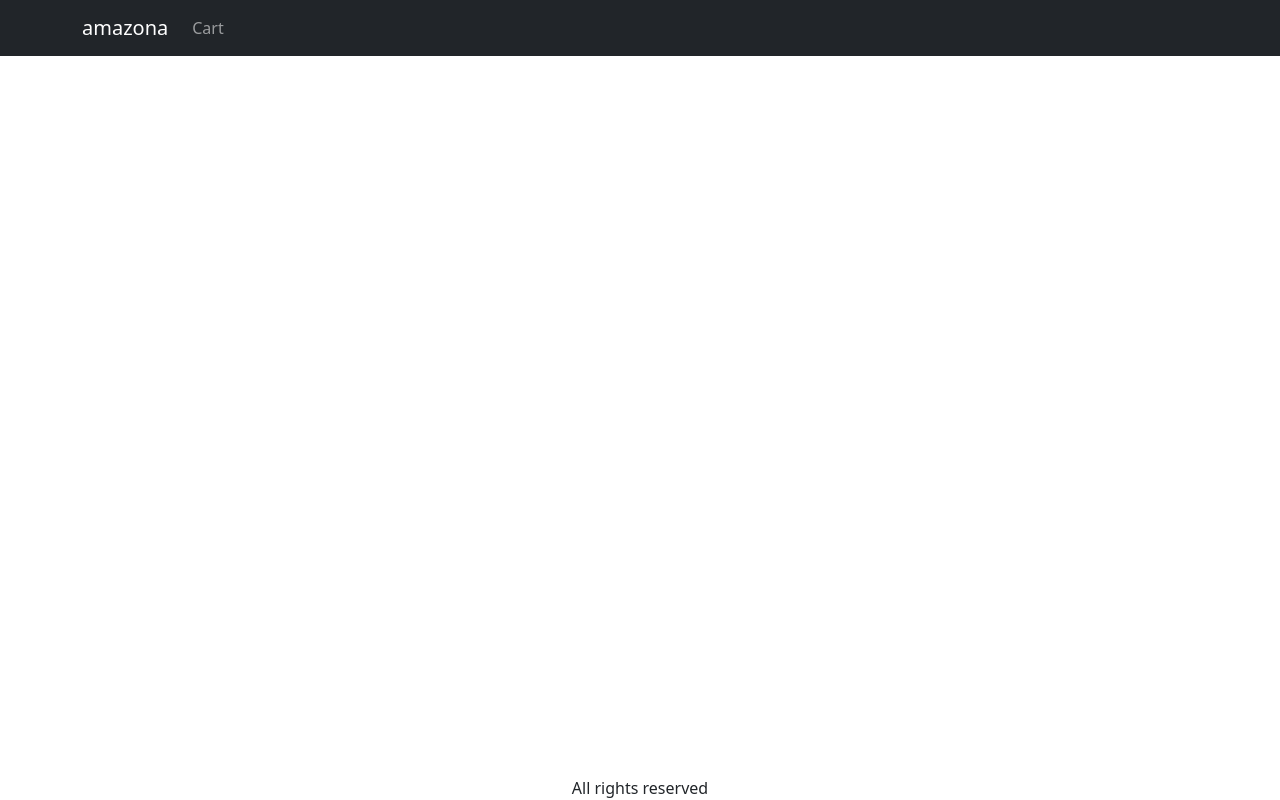
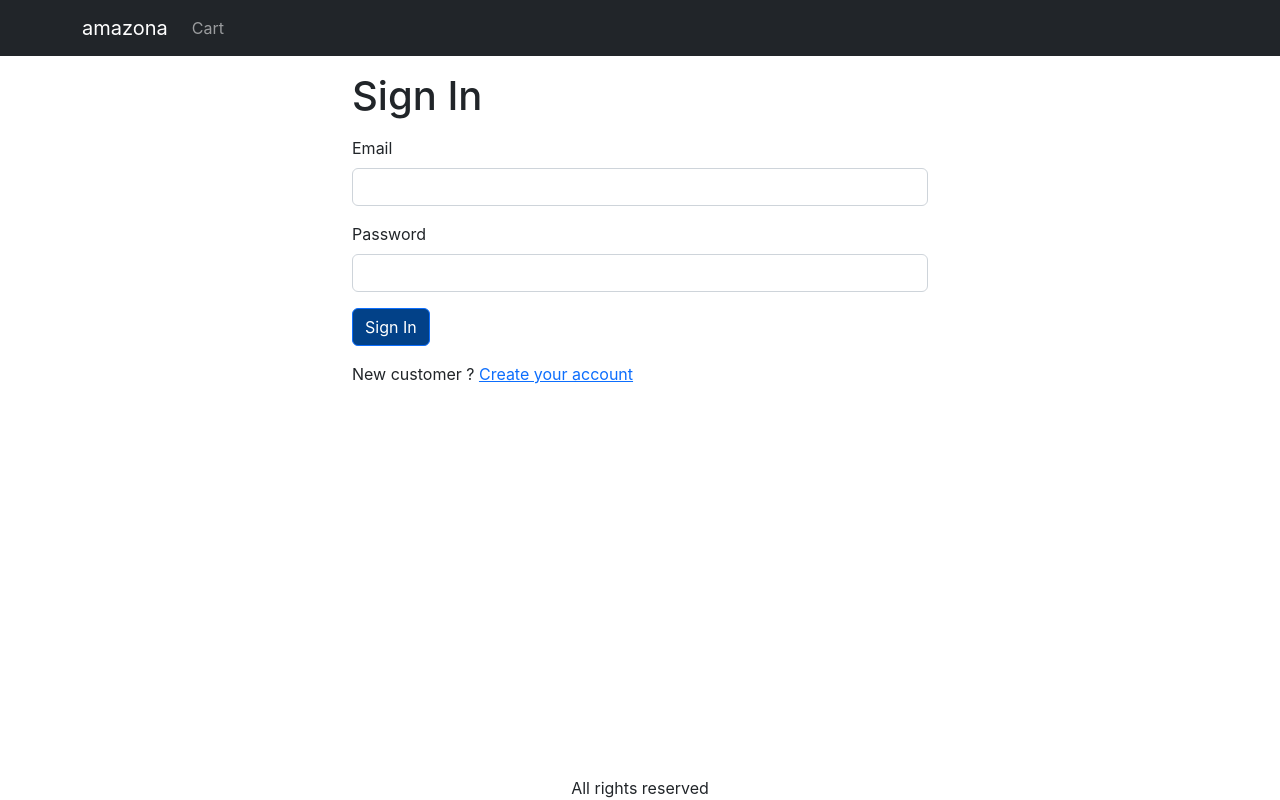
Before and after one commit to MarionTerray/ECommerce-React-Node-Amalike, a React (Create React App) app in the folder frontend_amazona/: page /signin in a window 1280 px wide. Built offline with nearby package versions, Linux system fonts and the light colour scheme.

Commit message:
create signin page

```diff
--- a/frontend_amazona/src/App.js
+++ b/frontend_amazona/src/App.js
@@ -1,4 +1,5 @@
 import 'bootstrap/dist/css/bootstrap.min.css';
+import '../node_modules/bootstrap/dist/css/bootstrap.min.css';
 import './App.css';
 import { render } from "react-dom";
 import { BrowserRouter, Routes, Route, Link } from "react-router-dom";
@@ -12,6 +13,7 @@
 import { useContext } from 'react';
 import { Store } from './Store';
 import CartScreen from './screens/CartScreen';
+import SigninScreen from './screens/SigninScreen';
 
 function App() {
   const {state } = useContext(Store);
@@ -45,6 +47,7 @@
         <Routes>
            <Route path='/products/:slug' element={ <ProductScreen /> } />
            <Route path='/cart' element={ <CartScreen /> } />
+           <Route path='/signin' element={ <SigninScreen /> } />
             <Route path='/' element={ <HomeScreen /> } />
         </Routes>
       </Container>
--- a/frontend_amazona/src/index.css
+++ b/frontend_amazona/src/index.css
@@ -17,7 +17,7 @@
 
 .btn-primary,
 .btn-outline-primary {
-  background-color: #00498d;
+  background-color: #024188;
   color: #fff;
 }
 
@@ -52,3 +52,6 @@
 .img-thumbnail {
   height: 80px;
 }
+#small-container {
+  max-width: 600px;
+}
--- a/frontend_amazona/src/index.js
+++ b/frontend_amazona/src/index.js
@@ -1,3 +1,4 @@
+import 'bootstrap/dist/css/bootstrap.min.css';
 import React from 'react';
 import ReactDOM from 'react-dom/client';
 import { HelmetProvider } from 'react-helmet-async';
@@ -5,6 +6,7 @@
 import App from './App';
 import reportWebVitals from './reportWebVitals';
 import { StoreProvider } from './Store';
+
 
 const root = ReactDOM.createRoot(document.getElementById('root'));
 root.render(
--- /dev/null
+++ b/frontend_amazona/src/screens/SigninScreen.js
@@ -0,0 +1,40 @@
+import React from 'react';
+import Container from 'react-bootstrap/Container';
+import { Helmet } from 'react-helmet-async';
+import Form from 'react-bootstrap/Form';
+import Button from 'react-bootstrap/Button';
+import { Link, useLocation } from 'react-router-dom';
+
+function SigninScreen() {
+    const { search } = useLocation();
+    const redirectInUrl = new URLSearchParams(search).get('redirect');
+    const redirect = redirectInUrl ? redirectInUrl : '/';
+
+  return (
+    <Container id='small-container'>
+        <Helmet>
+            <title>Sign In</title>
+        </Helmet>
+        <h1 className='my-3'>Sign In</h1>
+        <Form>
+            <Form.Group className="mb-3" controlId="email">
+                <Form.Label>Email</Form.Label>
+                <Form.Control type="email" required />
+            </Form.Group>
+            <Form.Group className="mb-3" controlId="password">
+                <Form.Label>Password</Form.Label>
+                <Form.Control type="password" required />
+            </Form.Group>
+            <div className='mb-3'>
+                <Button type='submit'>Sign In</Button>
+            </div>
+            <div className='mb-3'>
+                New customer ? {' '}
+                <Link to={`/signin?redirect=${redirect}`}>Create your account</Link>
+            </div>
+        </Form>
+    </Container>
+  )
+}
+
+export default SigninScreen
```
